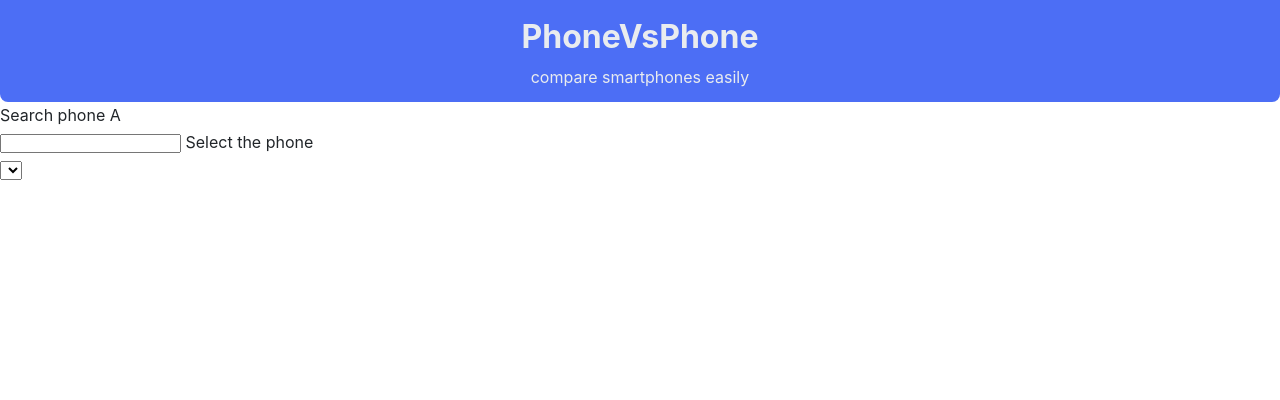
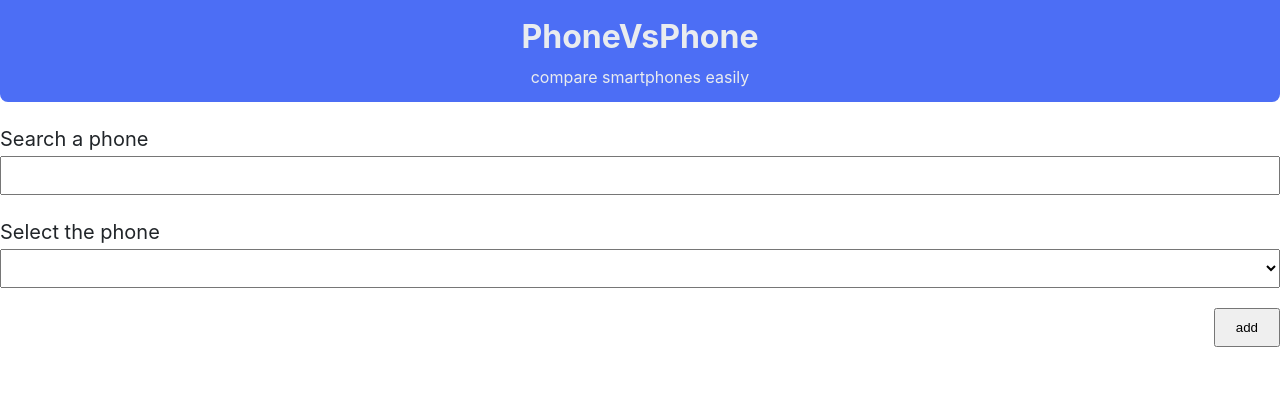
Before and after one commit to gpetraroli/phonevsphone, a PHP site: page / in a window 1280 px wide. Shown: the top 400 px of the page. Run offline with PHP 8.4, Linux system fonts and the light colour scheme; lists and menus that the app fills with data are empty.

Commit message:
preview logic implemented

```diff
--- a/public/index.php
+++ b/public/index.php
@@ -7,7 +7,7 @@
     <meta http-equiv="X-UA-Compatible" content="ie=edge">
     <title>PhoneVsPhone</title>
 
-    <script defer src="../src/js/script.js"></script>
+    <script defer type="module" src="../src/js/script.js"></script>
 
     <link rel="stylesheet" href="../src/css/general.css">
     <link rel="stylesheet" href="../src/css/style.css">
@@ -20,11 +20,31 @@
 </header>
 
 <section class="search">
-    <label for="search-a">Search phone A</label><br>
-    <input type="text" id="search-a" name="search-a">
+    <div class="search--item">
+        <label for="search-a">Search a phone</label>
+        <input type="text" id="search-a" name="search-a">
+    </div>
+    <div class="search--item">
+        <label for="select-a">Select the phone</label>
+        <select name="select-a" id="select-a"></select>
+    </div>
+    <div class="search--item last">
 
-    <label for="select-a">Select the phone</label><br>
-    <select name="select-a" id="select-a"></select>
+        <button id="search--action">
+            add
+        </button>
+    </div>
+</section>
+
+<section class="selection grid grid-col--1">
+    <div class="selection--item preview preview__first">
+        <h2></h2>
+        <img src="" alt="">
+    </div>
+    <div class="selection--item preview preview__second">
+        <h2></h2>
+        <img src="" alt="">
+    </div>
 </section>
 
 </body>
--- a/src/css/general.css
+++ b/src/css/general.css
@@ -1,4 +1,4 @@
-/* Global reset */
+/* GLOBAL RESET */
 html {
     font-size: 62.5%;
 }
@@ -29,5 +29,22 @@ body {
     --spacing-s: 1rem;
     --spacing-m: 2rem;
     --spacing-b: 3rem;
+}
 
+
+/* GRID SYSTEM */
+.grid {
+    display: grid;
 }
+
+.grid-col--1 {
+    grid-template-columns: 1fr;
+}
+
+.grid-col--2 {
+    grid-template-columns: repeat(2, 1fr);
+}
+
+.grid-col--3 {
+    grid-template-columns: repeat(3, 1fr);
+}
--- a/src/css/style.css
+++ b/src/css/style.css
@@ -5,4 +5,48 @@
     padding: 1rem 0;
     border-bottom-left-radius: var(--border-radius);
     border-bottom-right-radius: var(--border-radius);
+    margin-bottom: var(--spacing-m);
 }
+
+.search {
+    display: flex;
+    flex-direction: column;
+    gap: var(--spacing-m);
+}
+
+.search--item {
+    font-size: 2rem;
+}
+
+.search--item:last-child {
+    display: flex;
+    flex-direction: row-reverse;
+}
+
+.search--item * {
+    display: block;
+}
+
+.search input,
+.search select {
+    padding: var(--spacing-s);
+    width: 100%;
+}
+
+#search--action {
+    padding: var(--spacing-s) var(--spacing-m);
+}
+
+.selection--item:first-child {
+    margin-left: var(--spacing-b);
+}
+
+.selection--item:last-child {
+    justify-self: flex-end;
+    margin-right: var(--spacing-b);
+}
+
+.selection--item img{
+    max-height: 60%;
+    text-align: right;
+}
```
Also changed, not shown: src/js/script.js (+39 -1 lines), 1 other file.
